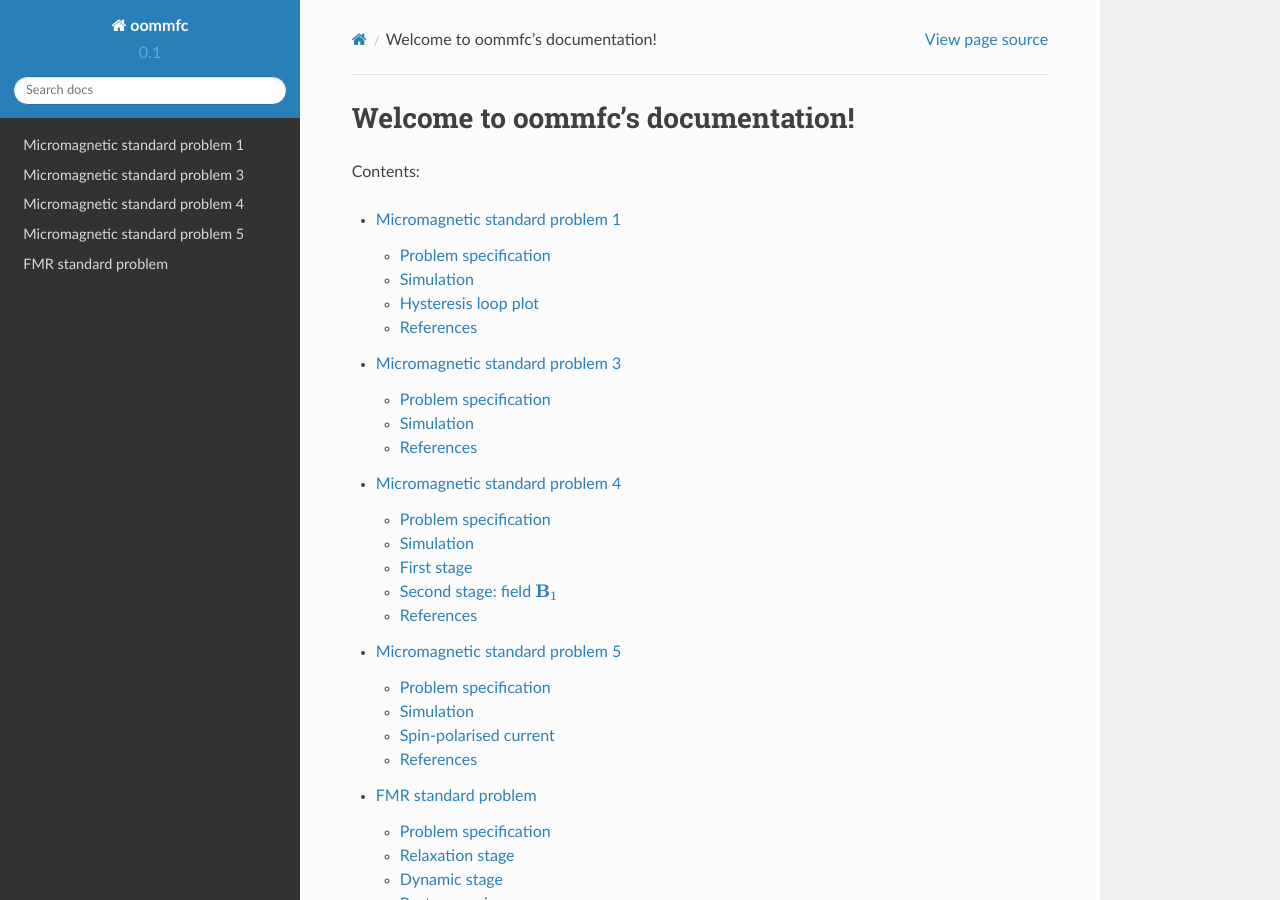
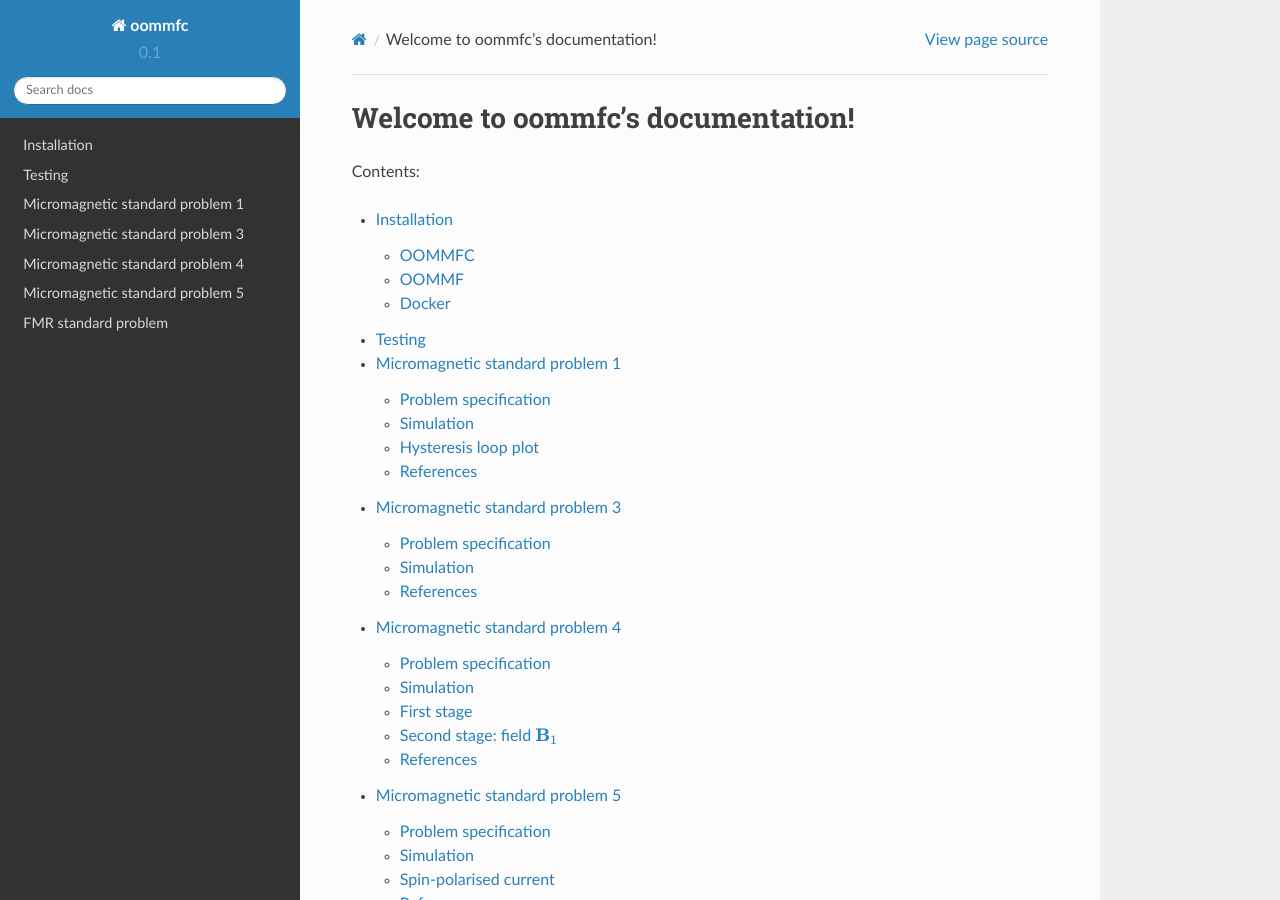
Before and after one commit to ubermag/oommfc, a Sphinx documentation site: the page built from docs/index.rst, in a window 1280 px wide and 900 px high. Built offline with Sphinx 7.4.7 and the Read the Docs theme 2.0.0, drawn with Linux system fonts in a browser that asks for light colours.

Commit message:
Add more docs.

```diff
--- a/docs/index.rst
+++ b/docs/index.rst
@@ -11,6 +11,8 @@ Contents:
 .. toctree::
    :maxdepth: 2
 
+   ipynb/installation
+   ipynb/testing
    ipynb/standard_problem1
    ipynb/standard_problem3
    ipynb/standard_problem4
```
